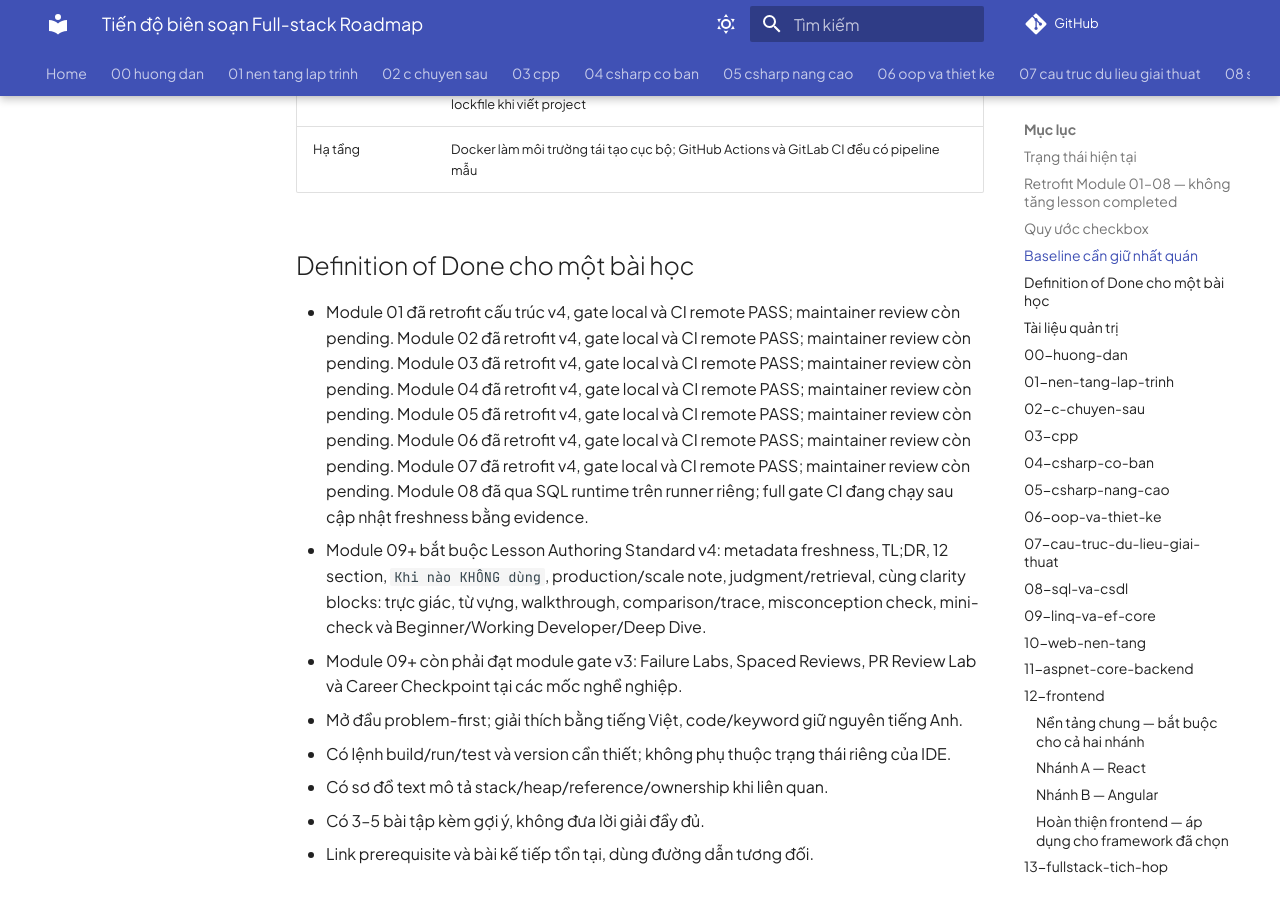
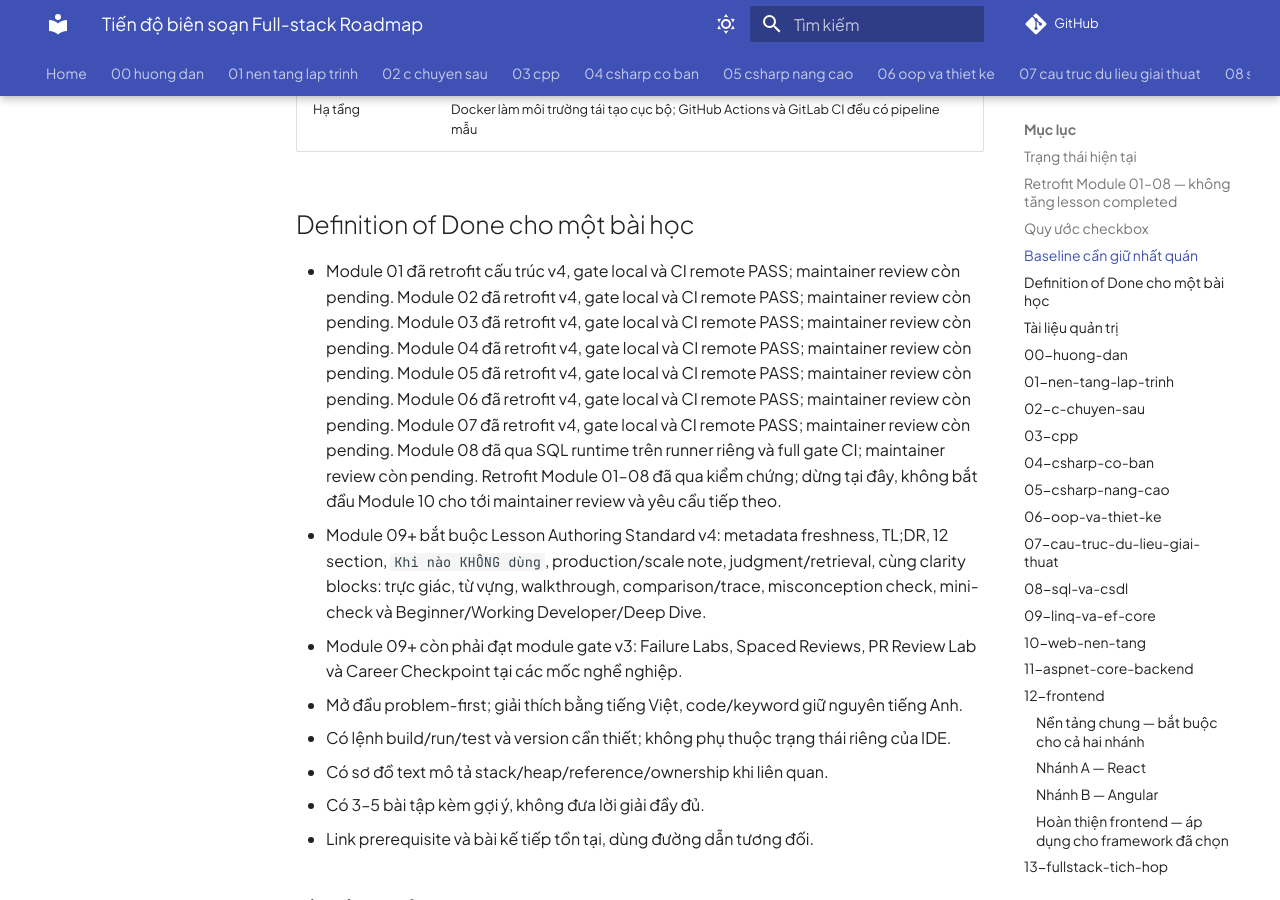
Before and after one commit to Xuanthanh-dzz/full-stack, an MkDocs documentation site: the page built from fullstack-roadmap/PROGRESS.md, in a window 1280 px wide and 900 px high, scrolled down 2417 px. Built offline with MkDocs 1.6.1 and Material for MkDocs 9.7.7, drawn with Linux system fonts in a browser that asks for light colours; comment, search, counter and statistics services are not loaded; some of the changed text lies outside the part shown.

Commit message:
Record green Module 08 CI and maintainer review checkpoint

```diff
--- a/fullstack-roadmap/PROGRESS.md
+++ b/fullstack-roadmap/PROGRESS.md
@@ -20,7 +20,7 @@ File này là **nguồn sự thật duy nhất** về phạm vi và tiến độ
 | 05 | 19/19 | 4 | 4 | 1 | PASS, 2026-09-22; C# Foundation checkpoint đã tạo | [PASS — 35715998560](https://github.com/Xuanthanh-dzz/full-stack/actions/runs/35715998560) | PENDING |
 | 06 | 14/14 | 3 | 3 | 1 | PASS, samples 2026-09-22; docs/links 2026-09-23 | [PASS — 35807998467](https://github.com/Xuanthanh-dzz/full-stack/actions/runs/35807998467) | PENDING |
 | 07 | 19/19 | 4 | 4 | 1 | PASS, 2026-09-23 | [PASS — 35810300665](https://github.com/Xuanthanh-dzz/full-stack/actions/runs/35810300665) | PENDING |
-| 08 | 25/25 | 5 | 5 | 1 | MkDocs strict + 8168 rendered links PASS, 2026-09-23; SQL runtime PASS trên runner 35813362399; full gate đang chạy | PENDING — đang chạy kiểm chứng SQL trên CI | PENDING |
+| 08 | 25/25 | 5 | 5 | 1 | PASS docs/8168 rendered links local, 2026-09-23; SQL runtime PASS trên runner riêng | [PASS — 35813556555](https://github.com/Xuanthanh-dzz/full-stack/actions/runs/35813556555) | PENDING |
 
 Module 01: [bản đồ học và lệnh kiểm tra](./01-nen-tang-lap-trinh/index.md).
 Gate cấu trúc tự động không chứng nhận chất lượng giải thích; reviewer cần kiểm tra người mới có thể trace code/state/cost và làm judgment độc lập. Các checkbox bài cũ vẫn phản ánh completion lịch sử, không phải xác nhận đã retrofit toàn bộ. Tổng giữ **164/421**.
@@ -48,7 +48,7 @@ Gate cấu trúc tự động không chứng nhận chất lượng giải thíc
 
 ## Definition of Done cho một bài học
 
-- Module 01 đã retrofit cấu trúc v4, gate local và CI remote PASS; maintainer review còn pending. Module 02 đã retrofit v4, gate local và CI remote PASS; maintainer review còn pending. Module 03 đã retrofit v4, gate local và CI remote PASS; maintainer review còn pending. Module 04 đã retrofit v4, gate local và CI remote PASS; maintainer review còn pending. Module 05 đã retrofit v4, gate local và CI remote PASS; maintainer review còn pending. Module 06 đã retrofit v4, gate local và CI remote PASS; maintainer review còn pending. Module 07 đã retrofit v4, gate local và CI remote PASS; maintainer review còn pending. Module 08 đã qua SQL runtime trên runner riêng; full gate CI đang chạy sau cập nhật freshness bằng evidence.
+- Module 01 đã retrofit cấu trúc v4, gate local và CI remote PASS; maintainer review còn pending. Module 02 đã retrofit v4, gate local và CI remote PASS; maintainer review còn pending. Module 03 đã retrofit v4, gate local và CI remote PASS; maintainer review còn pending. Module 04 đã retrofit v4, gate local và CI remote PASS; maintainer review còn pending. Module 05 đã retrofit v4, gate local và CI remote PASS; maintainer review còn pending. Module 06 đã retrofit v4, gate local và CI remote PASS; maintainer review còn pending. Module 07 đã retrofit v4, gate local và CI remote PASS; maintainer review còn pending. Module 08 đã qua SQL runtime trên runner riêng và full gate CI; maintainer review còn pending. Retrofit Module 01–08 đã qua kiểm chứng; dừng tại đây, không bắt đầu Module 10 cho tới maintainer review và yêu cầu tiếp theo.
 - Module 09+ bắt buộc Lesson Authoring Standard v4: metadata freshness, TL;DR, 12 section, `Khi nào KHÔNG dùng`, production/scale note, judgment/retrieval, cùng clarity blocks: trực giác, từ vựng, walkthrough, comparison/trace, misconception check, mini-check và Beginner/Working Developer/Deep Dive.
 - Module 09+ còn phải đạt module gate v3: Failure Labs, Spaced Reviews, PR Review Lab và Career Checkpoint tại các mốc nghề nghiệp.
 - Mở đầu problem-first; giải thích bằng tiếng Việt, code/keyword giữ nguyên tiếng Anh.
```
